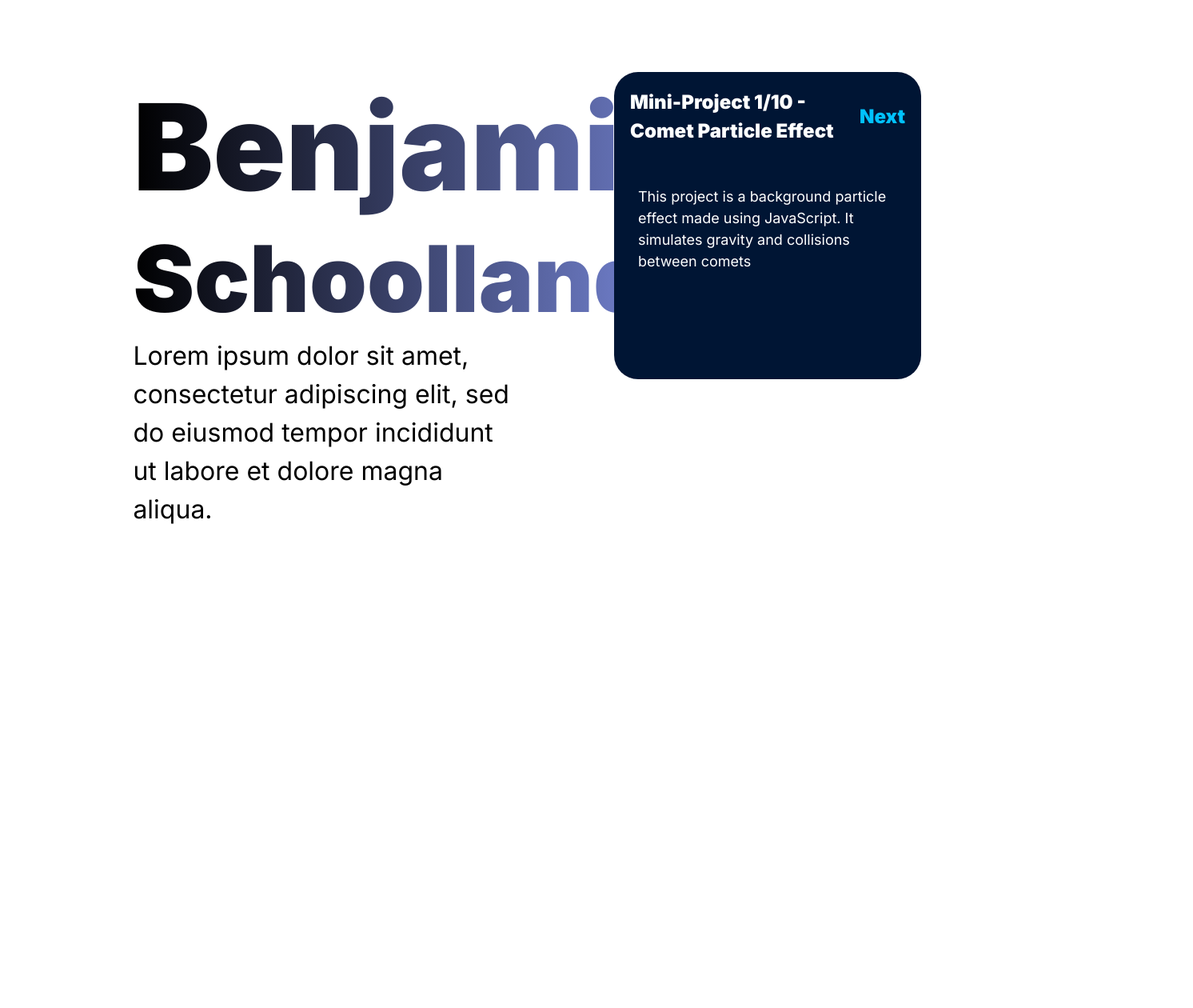
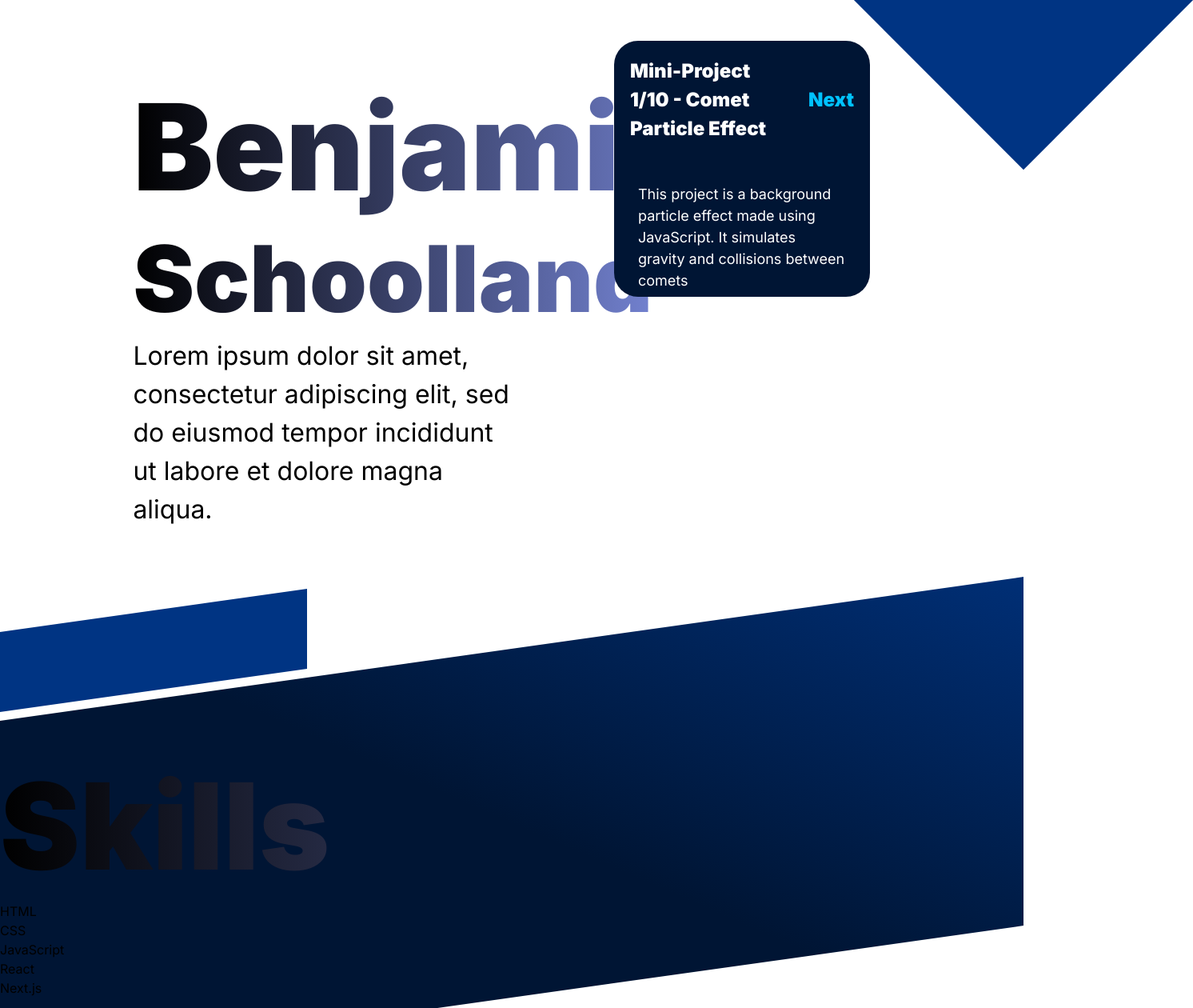
Before and after one commit to BSchoolland/portfolio, a Next.js app: page / in a window 1280 px wide. Shown: the top 1260 px of the page at 80% size, 1492 px wide, since content can reach past the window. Before the commit the page ends 800 px from the top, so only its background shows below. Built offline with nearby package versions, Linux system fonts and the light colour scheme.

Commit message:
feat: create decorative slanted divs

```diff
--- /dev/null
+++ b/src/app/decorations.scss
@@ -0,0 +1,41 @@
+
+// a decorative div that goes in the top right corner of the screen, at 45 degrees
+.corner  {
+    position: absolute;
+    top: 0;
+    right: 0;
+    width: 300px;
+    height: 300px;
+    background-color: $tertiary;
+    transform: rotate(45deg);
+    margin-right: -150px;
+    margin-top: -150px;
+    z-index: -1;
+}
+
+// another div that goes between the hero section and the skills section
+.slant {
+    margin-top: 50px;
+    width: 100%;
+    // a gradient background that goes from the secondary color to the tertiary color
+    background: linear-gradient(30deg, $secondary 50%, $tertiary 110%);
+    transform: skewY(-8deg);
+    z-index: -1;
+}
+
+.inverse-slant {
+    padding-top: 10vw; // the padding accounts for the skewing
+    width: 100%;
+    transform: skewY(8deg);
+    z-index: -1;
+}
+
+.decorative-slant {
+    margin-top: 8vw; // balance the padding of the inverse-slant
+    margin-bottom: -8vw; // the margin accounts for the skewing
+    width: 30%;
+    height: 100px;
+    background-color: $tertiary;
+    transform: skewY(-8deg);
+    z-index: -1;
+}
--- a/src/app/globals.css
+++ b/src/app/globals.css
@@ -1,11 +1,48 @@
 @tailwind base;
 @tailwind components;
 @tailwind utilities;
+.corner {
+  position: absolute;
+  top: 0;
+  right: 0;
+  width: 300px;
+  height: 300px;
+  background-color: #003483;
+  transform: rotate(45deg);
+  margin-right: -150px;
+  margin-top: -150px;
+  z-index: -1;
+}
+
+.slant {
+  margin-top: 50px;
+  width: 100%;
+  background: linear-gradient(30deg, #001534 50%, #003483 110%);
+  transform: skewY(-8deg);
+  z-index: -1;
+}
+
+.inverse-slant {
+  padding-top: 10vw;
+  width: 100%;
+  transform: skewY(8deg);
+  z-index: -1;
+}
+
+.decorative-slant {
+  margin-top: 8vw;
+  margin-bottom: -8vw;
+  width: 30%;
+  height: 100px;
+  background-color: #003483;
+  transform: skewY(-8deg);
+  z-index: -1;
+}
+
 .hero-section {
   display: flex;
   flex-direction: row;
   flex-wrap: nowrap;
-  height: 100vh;
 }
 
 .title-container {
@@ -35,11 +72,11 @@
 
 .mini-projects-container {
   display: flex;
-  margin-top: 7%;
+  margin-top: 4%;
   margin-left: 10%;
-  width: 30%;
+  width: 25%;
   height: 0;
-  padding-bottom: 30%;
+  padding-bottom: 25%;
   background-color: #001534;
   border-radius: 30px;
 }
--- a/src/app/globals.scss
+++ b/src/app/globals.scss
@@ -1,6 +1,7 @@
 @tailwind base;
 @tailwind components;
 @tailwind utilities;
+
 
 $primary: #ffffff;
 $secondary: #001534;
@@ -8,84 +9,9 @@ $tertiary: #003483;
 $text: #000000;
 $action: #00C2FF;
 
-.hero-section {
-    display: flex;
-    flex-direction: row;
-    flex-wrap: nowrap;
-    height: 100vh;
-}
+@import "./decorations.scss";
+@import "./hero.scss";
 
-.title-container {
-    display: flex;
-    flex-direction: column;
-    align-items: flex-start;
-    padding-top: 7%;
-    padding-left: 13%;
-    width: 50%;
-}
-
-.title {
-    margin: 0;
-    line-height: 1.25;
-    background: linear-gradient(to right, #000000, #7281CF);
-    -webkit-background-clip: text;
-    -webkit-text-fill-color: transparent;
-    font-weight: 900;
-    // font-family: "outfit";
-    // font-size: 115px;
-}
-
-.subtitle {
-    display: flex;
-    flex-direction: column;
-    align-items: flex-start;
-    color: $text;
-}
-
-.mini-projects-container {
-    display: flex;
-    margin-top: 7%;
-    margin-left: 10%;
-    width: 30%;
-    height: 0; // padding trick to get a square div
-    padding-bottom: 30%;
-    background-color: $secondary;
-    border-radius: 30px;
-}
-
-.mini-projects {
-    width: 100%;
-    height: 100%;
-}
-
-.mini-projects-top-bar {
-    display: flex;
-    flex-direction: row;
-    justify-content: space-between;
-    padding: 10px;
-    width: 100%;
-}
-
-.mini-projects-title {
-    color: $primary;
-    font-size: 24px;
-    font-weight: 900;
-    margin: 10px;
-}
-
-.mini-projects-description {
-    color: $primary;
-    font-size: 18px;
-    margin: 30px;
-}
-
-.goto-next-project {
-    color: $action;
-    font-size: 24px;
-    font-weight: 900;
-    margin: 10px;
-    text-align: right;
-}
 
 
 @layer utilities {
--- /dev/null
+++ b/src/app/hero.scss
@@ -0,0 +1,77 @@
+.hero-section {
+    display: flex;
+    flex-direction: row;
+    flex-wrap: nowrap;
+}
+
+.title-container {
+    display: flex;
+    flex-direction: column;
+    align-items: flex-start;
+    padding-top: 7%;
+    padding-left: 13%;
+    width: 50%;
+}
+
+.title {
+    margin: 0;
+    line-height: 1.25;
+    background: linear-gradient(to right, #000000, #7281CF);
+    -webkit-background-clip: text;
+    -webkit-text-fill-color: transparent;
+    font-weight: 900;
+    // font-family: "outfit";
+    // font-size: 115px;
+}
+
+.subtitle {
+    display: flex;
+    flex-direction: column;
+    align-items: flex-start;
+    color: $text;
+}
+
+.mini-projects-container {
+    display: flex;
+    margin-top: 4%;
+    margin-left: 10%;
+    width: 25%;
+    height: 0; // padding trick to get a square div
+    padding-bottom: 25%;
+    background-color: $secondary;
+    border-radius: 30px;
+}
+
+.mini-projects {
+    width: 100%;
+    height: 100%;
+}
+
+.mini-projects-top-bar {
+    display: flex;
+    flex-direction: row;
+    justify-content: space-between;
+    padding: 10px;
+    width: 100%;
+}
+
+.mini-projects-title {
+    color: $primary;
+    font-size: 24px;
+    font-weight: 900;
+    margin: 10px;
+}
+
+.mini-projects-description {
+    color: $primary;
+    font-size: 18px;
+    margin: 30px;
+}
+
+.goto-next-project {
+    color: $action;
+    font-size: 24px;
+    font-weight: 900;
+    margin: 10px;
+    text-align: right;
+}
--- a/src/app/page.tsx
+++ b/src/app/page.tsx
@@ -1,11 +1,13 @@
 import Image from "next/image";
 
 import HeroSection from "@/components/hero";
+import SkillsSection from "@/components/skills";
 
 export default function Home() {
   return (
     <main className="">
       <HeroSection />
+      <SkillsSection />
     </main>
   );
 }
--- a/src/components/hero.tsx
+++ b/src/components/hero.tsx
@@ -3,6 +3,9 @@ import MiniProjects from "./mini-projects";
 const HeroSection = () => {
   return (
     <section className="hero-section">
+        <div className="corner">
+            <h1>hi there</h1>
+        </div>
         <div className="title-container">
           <span className="title text-[150px]">Benjamin</span>
           <span className="title text-[115px]">Schoolland</span>
@@ -12,7 +15,6 @@ const HeroSection = () => {
             </p>
         </div>
         <MiniProjects />
-
     </section>
   );
 };
--- /dev/null
+++ b/src/components/skills.tsx
@@ -0,0 +1,28 @@
+import React from 'react';
+
+const SkillsSection = () => {
+    const skills = ['HTML', 'CSS', 'JavaScript', 'React', 'Next.js'];
+
+    return (
+        <section>
+            <div className="decorative-slant">
+
+            </div>
+            <div className="slant">
+                <div className="inverse-slant">
+            <h2 className='title text-[150px]'>Skills</h2>
+                <ul>
+                    {skills.map((skill, index) => (
+                        <li key={index}>{skill}</li>
+                    ))}
+                </ul>
+                </div>
+            </div>
+
+
+
+        </section>
+    );
+};
+
+export default SkillsSection;
```
Also changed, not shown: 1 other file (tests, documents, lock files or other folders).
